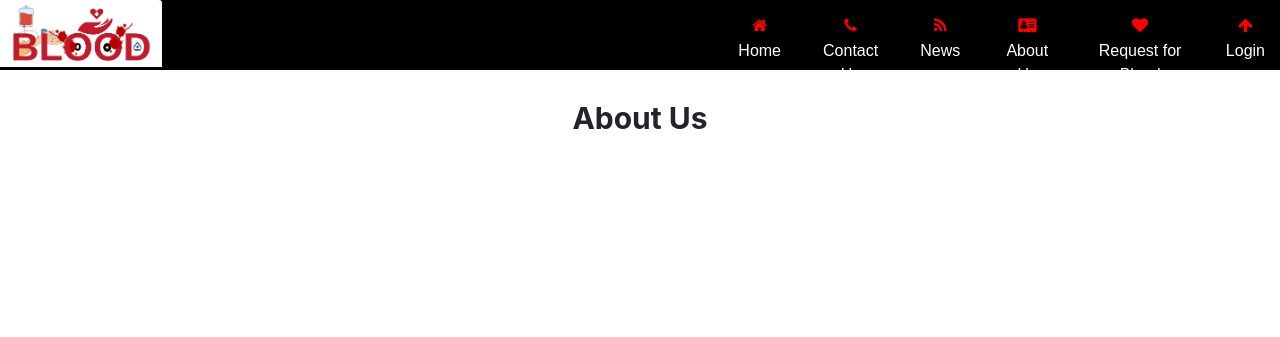
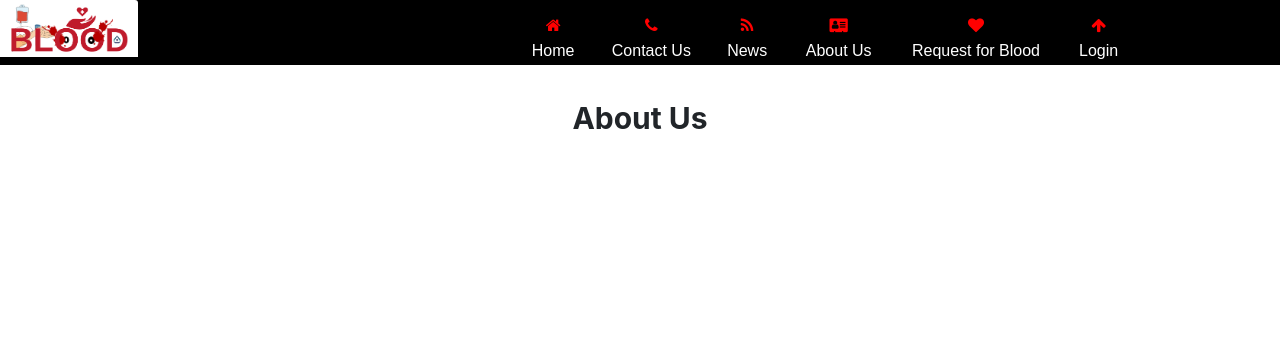
Before and after one commit to Sandesh-Shahi/bloodonation, a PHP site: page /About/about.html in a window 1280 px wide. Shown: the top 337 px of the page. Run offline with PHP 8.4, Linux system fonts and the light colour scheme; some libraries are stand-ins or nearby versions.

Commit message:
Update donate.css

```diff
--- a/css/donate.css
+++ b/css/donate.css
@@ -10,27 +10,27 @@
 {
     display: flex;
     background-color: rgb(0, 0, 0);
-    height: 70px;
+    height: 65px;
     position:fixed;
     z-index: 999;
     text-align: center;
-    gap: 45%;
+    gap: 40%;
     width: 100%;
     top:0;
 
 }
+
 .logo img
 {
     display: flex;
     width:auto;
     justify-content: left;
-    /* margin-left: 20px; */
-    height: 70px;
+    height: 60px;
     border-top-right-radius: 3px;
     border-bottom: black 3px solid;
     border-bottom-right-radius: 3px;
 }
-nav
+.nav
 {
 
     display: flex;
@@ -45,22 +45,22 @@ nav
 }
 
 
-nav ul li a{
+.nav ul li a{
     text-decoration: none;
     color: rgb(255, 255, 255);
     font-family: 'Poppins', sans-serif;
 
 
 }
-nav ul {
+.nav ul {
     list-style: none;
    display:flex;
    flex-direction:row;
    text-decoration: none;
-   gap: 40px;
+   gap: 2.5rem;
 
 }
-nav ul li
+.nav ul li
 {
     display: flex;
     justify-content: center;
@@ -75,7 +75,7 @@ nav ul li i{
 .header button{
     display: none;
 }
-nav ul li a:hover{
+.nav ul li a:hover{
     text-decoration: none;
 }
 .carousel-item img{
@@ -179,6 +179,68 @@ form{
 }
 
 /* @Media query Section--------------------------------------- */
+@media screen and (max-width: 1380px)
+{
+
+    .header
+    {
+        display: flex;
+        background-color: rgb(0, 0, 0);
+        height: 65px;
+        position:fixed;
+        z-index: 999;
+        text-align: center;
+        gap: 30%;
+        width: 100%;
+        top:0;
+
+    }
+    .logo img
+    {
+        display: flex;
+        width:auto;
+        justify-content: left;
+        height: 60px;
+        border-top-right-radius: 3px;
+        border-bottom: black 3px solid;
+        border-bottom-right-radius: 3px;
+    }
+    .nav
+    {
+
+        display: flex;
+        width: 100%;
+        /* justify-content:right; */
+        padding: 15px;
+
+
+
+
+    }
+
+
+    .nav ul li a{
+        text-decoration: none;
+        color: rgb(255, 255, 255);
+        font-family: 'Poppins', sans-serif;
+
+
+    }
+    .nav ul {
+        list-style: none;
+       display:flex;
+       flex-direction:row;
+       text-decoration: none;
+       gap: 1.2rem;
+
+    }
+    .nav ul li
+    {
+        display: flex;
+        justify-content: center;
+
+    }
+}
 @media screen and (max-width: 1080px)
 {
     .logo img
@@ -243,7 +305,7 @@ form{
     flex-direction: column;
     align-items: center;
     color: white;
-    background-color: rgb(59, 59, 90);
+    background-color: rgb(0, 0, 0);
 
     border-top: 5px rgb(17, 56, 252) solid;
 
@@ -360,7 +422,7 @@ form{
     flex-direction: column;
     align-items: center;
     color: white;
-    background-color: rgb(59, 59, 90);
+    background-color: rgb(0, 0, 0);
     border-top: 5px rgb(17, 56, 252) solid;
 
 }
```
